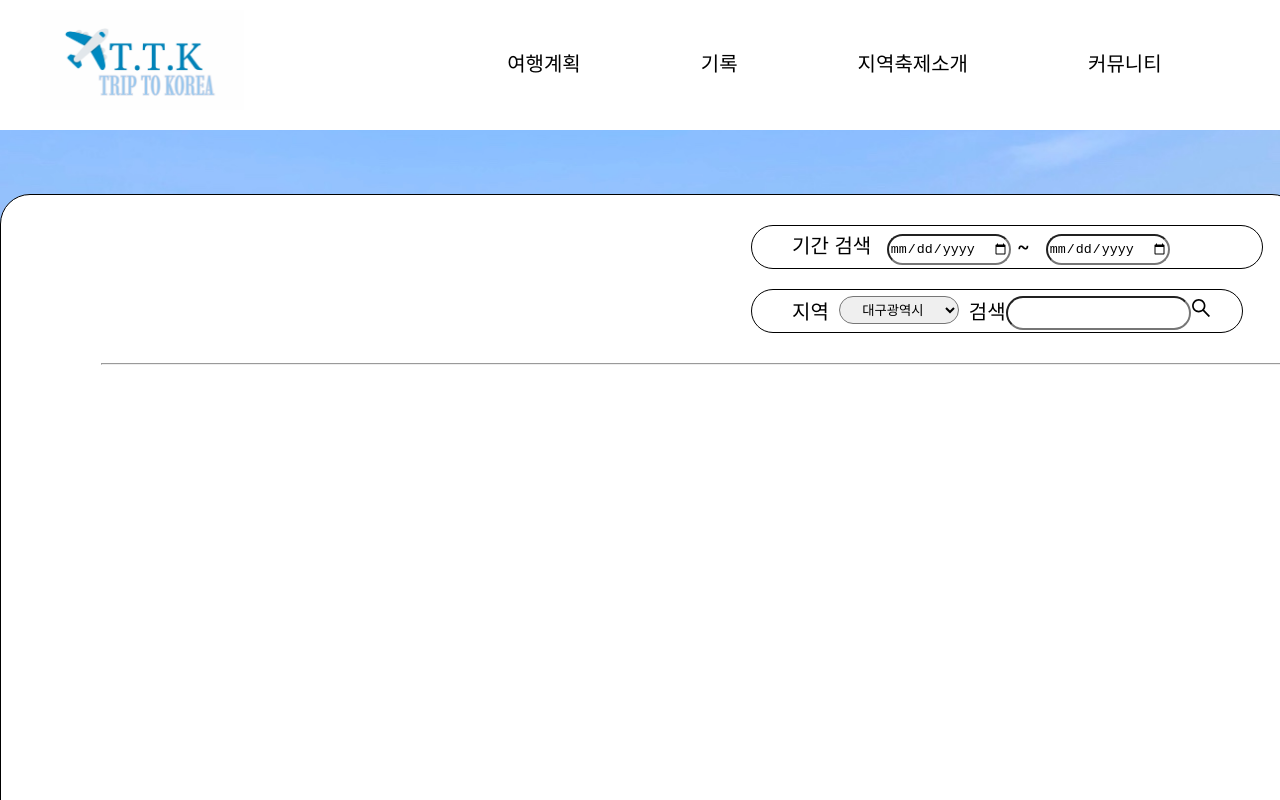
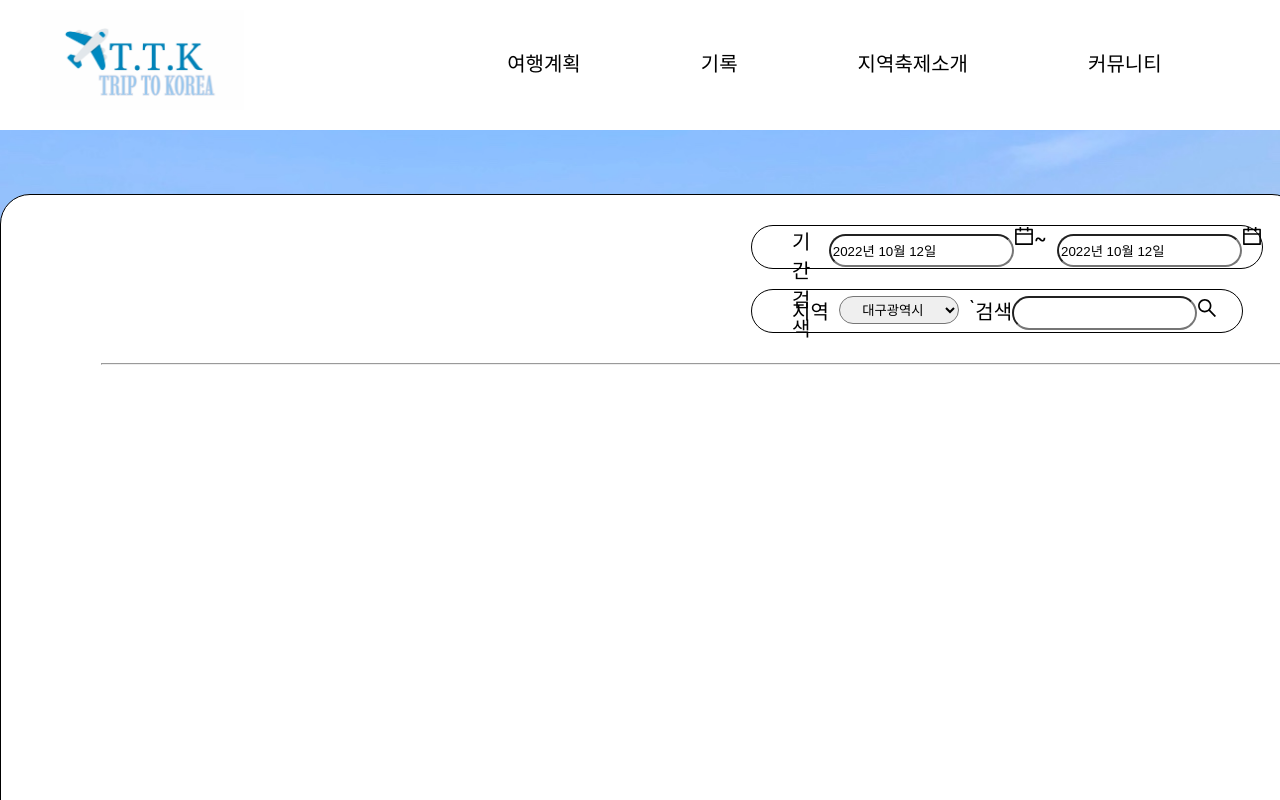
Before and after one commit to Letgojo/Web_project, a React (Create React App) app in the folder letgotrip/: page /localfestival in a window 1280 px wide. Shown: the top 800 px of the page. Built offline with nearby package versions, Linux system fonts and the light colour scheme; a web font is replaced by a local one.

Commit message:
여행계획

```diff
--- a/letgotrip/src/components/Localfestival.jsx
+++ b/letgotrip/src/components/Localfestival.jsx
@@ -1,7 +1,8 @@
 import React,{ useEffect,useState } from 'react';
 import styled from 'styled-components'
-// import Calender from 'react-calendar'
-import {SearchOutlined} from "@ant-design/icons"
+import Calender from 'react-calendar'
+import moment from 'moment'
+import {SearchOutlined,CalendarOutlined} from "@ant-design/icons"
 import { firestore } from '../firebase';
 import PostListmap from './PostListmap';
 const Template  = styled.div`
@@ -25,6 +26,7 @@ const Periodform = styled.div`
     margin-top: 7x;
     font-size:20px;
     position:relative;
+    display : flex;
 `
 const PLDay = styled.input`
     margin-left : 10px;
@@ -65,26 +67,37 @@ const Search = styled.div`
     cursor : pointer;
 `
 const CalenderTamplate = styled.div`
-    width : 500px;
-    height : 200px;
+    width : 350px;
+    height : 258px;
     border : 1px solid black;
-    border-radius : 30px;
     background-color : white;
     margin-top : 10px;
     z-index : 1;
+    display : content;
 `
 const Localfestival = () => {
     const preson = [];
-    // const [CalendarOn1 , setCalendar1] = useState(false)
-    // const toggleCalendar = () => {
-    //     setCalendar1((CalendarOn1) => !CalendarOn1);console.log(CalendarOn1)
-    //   };
-    // const [CalendarOn2 , setCalendar2] = useState(false)
-    // const toggleCalendar2 = () => {
-    //     setCalendar2((CalendarOn2) => !CalendarOn2);console.log(CalendarOn2)
-    //   };
-    // const [value, onChange] = useState(new Date());
+    const [value, onChange] = useState(new Date());
+    const [values, onChanges] = useState(new Date());
     const [postList, setPostList] = useState([]);
+    const [CalendarOn1 , setCalendar1] = useState(false)
+    const toggleCalendar = () => {
+        setCalendar1((CalendarOn1) => !CalendarOn1);console.log(CalendarOn1)
+      };
+    const [CalendarOn2 , setCalendar2] = useState(false)
+    const toggleCalendar2 = () => {
+        setCalendar2((CalendarOn2) => !CalendarOn2);console.log(CalendarOn2)
+      };
+    const handleOnChange1 = (e) => {
+        onChange(e);console.log(value)
+        setCalendar1((CalendarOn1)=> !CalendarOn1);
+    }
+    const handleOnChange2 = (e) => {
+        onChanges(e);console.log(values)
+        setCalendar2((CalendarOn2)=> !CalendarOn2);
+    }
+
+
     useEffect(()=> {
         setTimeout(()=>{
         console.log("랜더링됨")
@@ -114,27 +127,26 @@ const Localfestival = () => {
 catch(error){
     console.log(error)
 }
-    // setPostList = preson.map((element)=>([
-    //     {name : element.축제이름 , content : element.축제소개 , state : element.장소 }
-    // ]))
 };
     return (
         <Template>
             <Period>
                 <Periodform>
-                기간 검색 <PLDay type="date" id='firstDay'/>
-                {/* <CalendarOutlined  style={{cursor:"pointer"}} onClick={toggleCalendar}/>
+                기간 검색 <PLDay type="test" id='firstDay' value={moment(value).format("YYYY년 MM월 DD일")}/>
+                <CalendarOutlined  style={{cursor:"pointer"}} onClick={toggleCalendar}/>
                 {CalendarOn1 ? (
                     <CalenderTamplate>
-                    <Calender onChange={onChange} value={value} />
+                    <Calender onChange={onChange} value={value} onClickDay={handleOnChange1} />
                     </CalenderTamplate>
-                )  : ""}  */}
+                )  : ""}
                 <span> ~ </span>
-                <PLDay type="date" id='LastDay' />
-                {/* <CalendarOutlined  style={{cursor:"pointer"}} onClick={toggleCalendar2}/>
+                <PLDay type="test" id='LastDay' value={moment(values).format("YYYY년 MM월 DD일")} />
+                <CalendarOutlined  style={{cursor:"pointer"}} onClick={toggleCalendar2}/>
                 {CalendarOn2 ? (
-                    <Calender onChange={onChange} value={value} />
-                )  : ""}  */}
+                    <CalenderTamplate>
+                    <Calender onChange={onChanges} value={values} onClickDay={handleOnChange2}  />
+                    </CalenderTamplate>
+                )  : ""}
                 </Periodform>
             </Period>
             <Local>
@@ -146,7 +158,7 @@ catch(error){
                     <option value="경상남도">경상남도</option>
                     <option value="부산광역시">부산광역시</option>
                 </City>
-                <span>검색</span> <SearchCity type="text" /><Search onClick={SearchContent}><SearchOutlined /></Search>
+                `<span>검색</span> <SearchCity type="text" /><Search onClick={SearchContent}><SearchOutlined /></Search>
                 </Localform>
             </Local>
             <FestivalContent>
--- a/letgotrip/src/components/TripPlanYes2.jsx
+++ b/letgotrip/src/components/TripPlanYes2.jsx
@@ -33,9 +33,16 @@ const TripPlanYes2 = () => {
             <Transportationfrom>
             <input type="radio" name='check'/>기차 <input type="radio" name='check' />버스
             <table border="1" style={{marginTop : "30px"}}>
+                <thead>
                 <tr>
                     <Transportationth>출발시간</Transportationth><Transportationth>도착시간</Transportationth><Transportationth>좌석</Transportationth><Transportationth>금액</Transportationth><Transportationth>소요시간</Transportationth>
                 </tr>
+                </thead>
+                <tbody>
+                <tr>
+                    <td>1</td><td>1</td><td>1</td><td>1</td><td>1</td>
+                </tr>
+                </tbody>
             </table>
             </Transportationfrom>
             <Next><Link to="/TripPlan3" style={{textDecoration:"none",color:"black"}}>Next</Link></Next>
```
